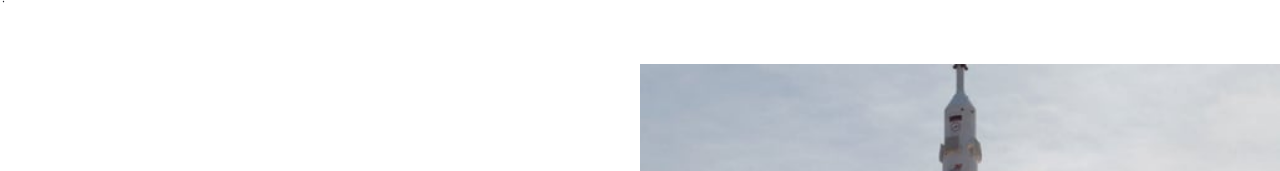
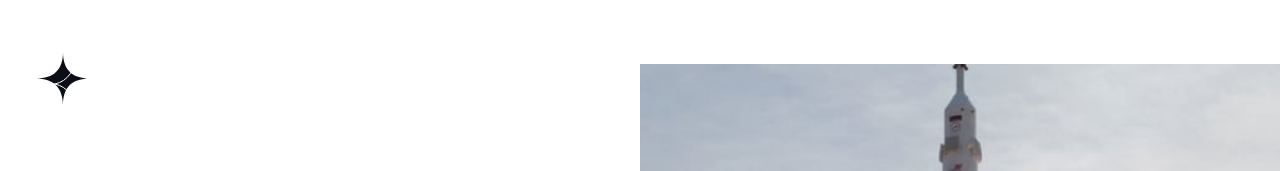
Before and after one commit to arielnasimba/galaxy, a React (Vite) app: page /galaxy/tech/0 in a window 1280 px wide. Shown: the top 171 px of the page. Built offline with nearby package versions, Linux system fonts and the light colour scheme; a web font is replaced by a local one.

Commit message:
add home page and navbar responsive desktop m 1024px

```diff
--- a/src/components/Navbar/NavBar.jsx
+++ b/src/components/Navbar/NavBar.jsx
@@ -5,21 +5,23 @@ import LOGO from "../../assets/images/shared/logo.svg"
 
 export default function NavBar() {
 
-    // console.log(DATA.crew);
-    // DATA.crew.map( element => {
-
-    //     if (element.name == 'Douglas Hurley') {
-
-    //         console.log(element);
-    //     }
-    // })
-
   return (
 
 
     <>
 
       <div className={` fixed
+
+                                min-[768px]:max-[1023px]:w-full min-[768px]:max-[1023px]:h-[5.3rem]
+                                min-[768px]:max-[1023px]:
+                                min-[768px]:max-[1023px]: min-[768px]:max-[1023px]:flex
+                                min-[768px]:max-[1023px]:justify-between
+
+                                min-[1024px]:max-[1439px]:w-full min-[1024px]:max-[1439px]:h-[5.3rem]
+                                min-[1024px]:max-[1439px]:
+                                min-[1024px]:max-[1439px]:mt-9 min-[1024px]:max-[1439px]:flex
+                                min-[1024px]:max-[1439px]:justify-between
+
 
                                 min-[1440px]:w-full min-[1440px]:h-[6.3rem] min-[1440px]:
                                 min-[1440px]:mt-9 min-[1440px]:flex min-[1440px]:justify-between
@@ -29,18 +31,41 @@ export default function NavBar() {
             <div className={`logo_area
 
 
+                                min-[768px]:max-[1023px]:w-[10%]
+
+
+                                min-[1024px]:max-[1439px]:w-[7%]
                                 w-[6%] h-full  flex justify-end items-center min-[1440px]: `}>
 
               <img src={LOGO} alt="" srcset="" className={`
+                                                                 min-[768px]:max-[1023px]:w-[62%]
+                                                                 min-[1024px]:max-[1439px]:w-[60%]
+
 
                                                                 w-[55%] `} />
 
             </div>
+
+
             <div className={`ligne_area
-                                      min-[1440px]:w-[10%] h-full  min-[1440px]:ml-11 flex justify-center items-center min-[1440px]: `
-                            }>
+
+
+
+
+
+                                      min-[1024px]:max-[1439px]:w-[10%] min-[1024px]:max-[1439px]:h-full  min-[1024px]:max-[1439px]:ml-11 min-[1024px]:max-[1439px]:flex
+                                      min-[1024px]:max-[1439px]:justify-center min-[1024px]:max-[1439px]:items-center min-[1024px]:max-[1439px]:
+
+
+                                      min-[1440px]:w-[10%] h-full  min-[1440px]:ml-11 flex justify-center items-center min-[1440px]:
+
+                            `}>
 
                 <span className={`absolute
+
+
+                                                min-[1024px]:max-[1439px]:w-[18.5rem] min-[1024px]:max-[1439px]:h-[0.11rem]
+                                                min-[1024px]:max-[1439px]: min-[1024px]:max-[1439px]:
 
 
                                                 min-[1440px]:w-[19.5rem] min-[1440px]:h-[0.11rem]
@@ -56,6 +81,21 @@ export default function NavBar() {
           <nav className={`    text-white backdrop-blur-[3px]
 
 
+
+
+
+
+
+                                min-[768px]:max-[1023px]:h-full min-[768px]:max-[1023px]:bg-[rgba(255,255,255,0.04)]
+                                min-[768px]:max-[1023px]:self-end min-[768px]:max-[1023px]:flex min-[768px]:max-[1023px]:
+                                min-[768px]:max-[1023px]:items-center min-[768px]:max-[1023px]:text-[1rem] min-[768px]:max-[1023px]:tracking-wider min-[768px]:max-[1023px]:w-[57.8%]
+
+
+                                min-[1024px]:max-[1439px]:h-full min-[1024px]:max-[1439px]:bg-[rgba(255,255,255,0.04)]
+                                min-[1024px]:max-[1439px]:self-end min-[1024px]:max-[1439px]:flex min-[1024px]:max-[1439px]:
+                                min-[1024px]:max-[1439px]:items-center min-[1024px]:max-[1439px]:text-[1rem] min-[1024px]:max-[1439px]:tracking-wider min-[1024px]:max-[1439px]:w-[54.8%]
+
+
                                 min-[1440px]:w-[64.8%] min-[1440px]:h-full min-[1440px]:bg-[rgba(255,255,255,0.04)]
                                 min-[1440px]:self-end min-[1440px]:flex min-[1440px]:
                                 min-[1440px]:items-center min-[1440px]:text-[1.1rem] min-[1440px]:tracking-wider
@@ -66,55 +106,113 @@ export default function NavBar() {
 
         <ul className={`
 
+                                              min-[768px]:max-[1023px]: min-[768px]:max-[1023px]:w-[82%]
+                                              min-[768px]:max-[1023px]:h-1/2 min-[768px]:max-[1023px]:mx-auto min-[768px]:max-[1023px]:flex min-[768px]:max-[1023px]:gap-[2rem]
+                                              min-[768px]:max-[1023px]: min-[768px]:max-[1023px]:items-center
+                                              min-[768px]:max-[1023px]:justify-between   min-[768px]:max-[1023px]:text-center
+
+                                              min-[1024px]:max-[1439px]: min-[1024px]:max-[1439px]:w-[79%]
+                                              min-[1024px]:max-[1439px]:h-1/2 min-[1024px]:max-[1439px]:mx-auto min-[1024px]:max-[1439px]:flex min-[1024px]:max-[1439px]:gap-[4rem]
+                                              min-[1024px]:max-[1439px]: min-[1024px]:max-[1439px]:items-center
+                                              min-[1024px]:max-[1439px]:
+
+
                                               min-[1440px]: min-[1440px]:w-[66%]
                                               min-[1440px]:h-1/2 min-[1440px]:mx-auto min-[1440px]:flex min-[1440px]:gap-[4rem]
                                               min-[1440px]: min-[1440px]:items-center
                                               min-[1440px]:
                       `}>
-          <li className={`hover:underline hover:underline-offset-[2.5rem] hover:decoration-4`}>
+          <li className={`hover:underline hover:underline-offset-[2.5rem] hover:decoration-4
+
+                                min-[768px]:max-[1023px]:hover:underline-offset-[2rem]
+
+                                min-[1024px]:max-[1439px]:hover:underline-offset-[2rem]
+          `}>
 
             <Link
              to={`/galaxy/`}>
 
-              <h2 className=" " >00 HOME</h2>
+              <h2 className={`
+
+                              min-[768px]:max-[1023px]:text-[0.85rem]
+
+                              min-[1024px]:max-[1439px]:text-[0.8rem]
+              `}
+
+                    >00 HOME</h2>
             </Link>
 
 
           </li>
-          <li className={`hover:underline hover:underline-offset-[2.5rem] hover:decoration-4`}>
+          <li className={`hover:underline hover:underline-offset-[2.5rem] hover:decoration-4
+
+                                min-[768px]:max-[1023px]:hover:underline-offset-[2rem]
+
+                                min-[1024px]:max-[1439px]:hover:underline-offset-[2rem]
+          `}>
 
             <Link
              to={`/galaxy/destination/0`}
 
             >
-              <h2>01 DESTINATION</h2>
+              <h2 className={`
+
+                              min-[768px]:max-[1023px]:text-[0.85rem]
+
+                              min-[1024px]:max-[1439px]:text-[0.8rem]
+              `}
+
+              >01 DESTINATION</h2>
 
             </Link>
           </li>
-          <li className={`hover:underline hover:underline-offset-[2.5rem] hover:decoration-4`}>
+          <li className={`hover:underline hover:underline-offset-[2.5rem] hover:decoration-4
+
+                                min-[768px]:max-[1023px]:hover:underline-offset-[2rem]
+
+                                min-[1024px]:max-[1439px]:hover:underline-offset-[2rem]
+          `}>
 
             <Link
               to={`/galaxy/crew/0`}
             >
-            <h2>02 CREW</h2>
+            <h2  className={`
+
+                            min-[768px]:max-[1023px]:text-[0.85rem]
+
+                            min-[1024px]:max-[1439px]:text-[0.8rem]
+            `}
+
+            >02 CREW</h2>
 
             </Link>
           </li>
-          <li className={`hover:underline hover:underline-offset-[2.5rem] hover:decoration-4`}>
+          <li className={`hover:underline hover:underline-offset-[2.5rem] hover:decoration-4
+
+                                min-[768px]:max-[1023px]:hover:underline-offset-[2rem]
+
+                                min-[1024px]:max-[1439px]:hover:underline-offset-[2rem]
+          `}>
 
             <Link
               to={`/galaxy/tech/0`}
 
             >
 
-            <h2>03 TECHNOLOGY</h2>
+            <h2 className={`
+
+                            min-[768px]:max-[1023px]:text-[0.85rem]
+
+                            min-[1024px]:max-[1439px]:text-[0.8rem]
+`}
+
+
+            >03 TECHNOLOGY</h2>
             </Link>
           </li>
         </ul>
 
-
           </nav>
-
 
       </div>
       <Outlet/>
```
Also changed, not shown: src/components/Home/Home.jsx (+50 -26 lines).
